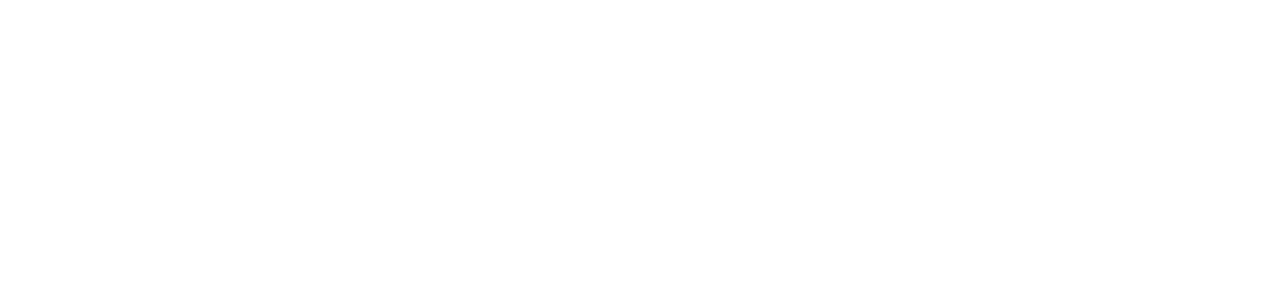
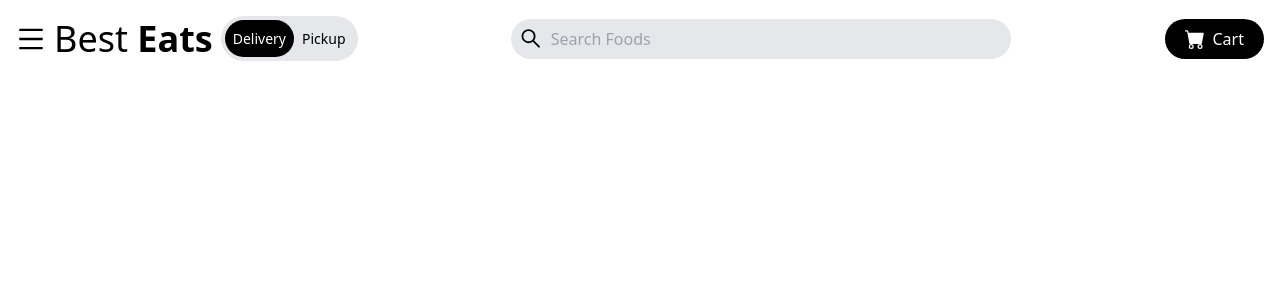
Before and after one commit to Jesusborjas006/Best-Eats, a React (Create React App) app: page / in a window 1280 px wide. Shown: the top 300 px of the page. Built offline with nearby package versions, Linux system fonts and the light colour scheme.

Commit message:
Add navbar component

```diff
--- a/package.json
+++ b/package.json
@@ -8,6 +8,7 @@
     "@testing-library/user-event": "^13.5.0",
     "react": "^18.2.0",
     "react-dom": "^18.2.0",
+    "react-icons": "^4.10.1",
     "react-scripts": "5.0.1",
     "web-vitals": "^2.1.4"
   },
--- a/src/App.js
+++ b/src/App.js
@@ -1,5 +1,9 @@
+import Navbar from "./components/Navbar";
+
 function App() {
-  return <div></div>;
+  return <div>
+    <Navbar />
+  </div>;
 }
 
 export default App;
--- /dev/null
+++ b/src/components/Navbar.js
@@ -0,0 +1,35 @@
+import { AiOutlineMenu, AiOutlineSearch } from "react-icons/ai";
+import { BsFillCartFill } from "react-icons/bs";
+
+const Navbar = () => {
+  return (
+    <nav className="max-w-[1640px] mx-auto flex justify-between items-center p-4">
+      <div className="flex items-center">
+        <div className="cursor-pointer">
+          <AiOutlineMenu size={30} />
+        </div>
+        <h1 className="text-2xl sm:text-3xl lg:text-4xl px-2">
+          Best <span className="font-bold">Eats</span>
+        </h1>
+        <div className="hidden lg:flex items-center bg-gray-200 rounded-full p-1 text-[14px]">
+          <p className="bg-black text-white rounded-full p-2">Delivery</p>
+          <p className="p-2">Pickup</p>
+        </div>
+      </div>
+      <div className="bg-gray-200 rounded-full flex items-center px-2 w-[200px] sm:w-[400px] lg:w-[500px]">
+        <AiOutlineSearch size={25} />
+        <input
+          className="bg-transparent p-2 focus:outline-none w-full"
+          type="text"
+          placeholder="Search Foods"
+        />
+      </div>
+      <button className="bg-black text-white hidden md:flex items-center py-2 px-5 rounded-full">
+        <BsFillCartFill size={20} className="mr-2" />
+        Cart
+      </button>
+    </nav>
+  );
+};
+
+export default Navbar;
```
Also changed, not shown: 1 other file (tests, documents, lock files or other folders).
